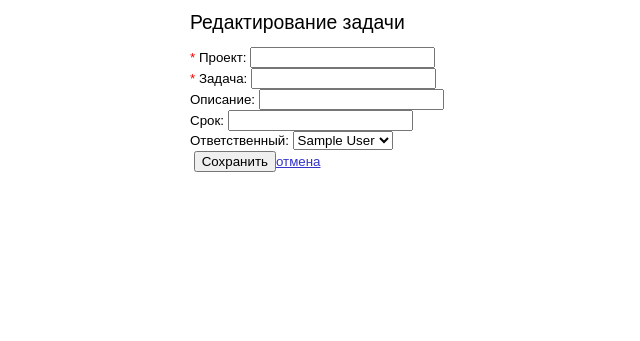
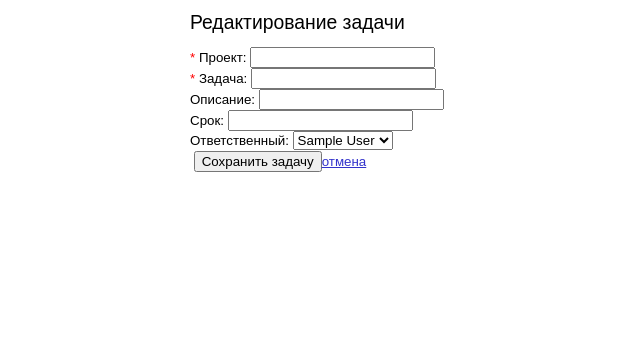
Before and after one commit to Nucleoos/opentodo, a Django app: template opentodo/templates/todo/task_edit.html in a window 1280 px wide. Shown: the part 90-431 px from the top of the page, without its empty margins (0-640 px from the left). Run offline with Django 3.2, Linux system fonts and the light colour scheme; tables that the repository leaves empty hold one stand-in row (values such as "Sample post"); the template is opened without the code that fills it: values that come from a table or form of the project are taken from there, most other values are stand-ins (such as "Sample title", 1, 10 or a date in 2020); form fields are guessed from the names that the template uses.

Commit message:
change submit buttons value

```diff
--- a/opentodo/templates/todo/project_form.html
+++ b/opentodo/templates/todo/project_form.html
@@ -25,7 +25,7 @@ $(document).ready(function(){
 		{{form.info}}
 	</div>
 	<div class="fieldWrapper fieldWrapperIndent">
-		<label>&nbsp;</label><input type="submit" value="Сохранить" class="button" /><a href="{% if add %}{% url projects_list %}{% else %}{% url project_details project.id %}{% endif %}">отмена</a>
+		<label>&nbsp;</label><input type="submit" value="Сохранить проект" class="button" /><a href="{% if add %}{% url projects_list %}{% else %}{% url project_details project.id %}{% endif %}">отмена</a>
 	</div>
 </form>
 </div>
--- a/opentodo/templates/todo/task_form.html
+++ b/opentodo/templates/todo/task_form.html
@@ -50,7 +50,7 @@ $(document).ready(function(){
 		</select>
 	</div>
 	<div class="fieldWrapper fieldWrapperIndent">
-		<label>&nbsp;</label><input type="submit" value="Сохранить" class="button" /><a href="{% if add %}{% url tasks_list %}{% else %}{% url task_details task.id %}{% endif %}">отмена</a>
+		<label>&nbsp;</label><input type="submit" value="Сохранить задачу" class="button" /><a href="{% if add %}{% url tasks_list %}{% else %}{% url task_details task.id %}{% endif %}">отмена</a>
 	</div>
 </form>
 </div>
```
